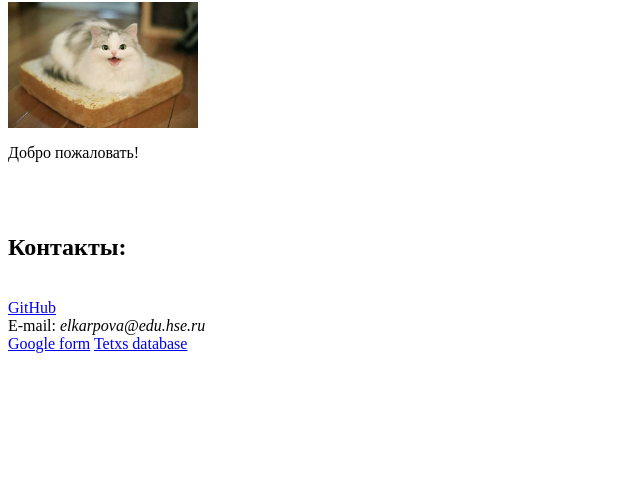
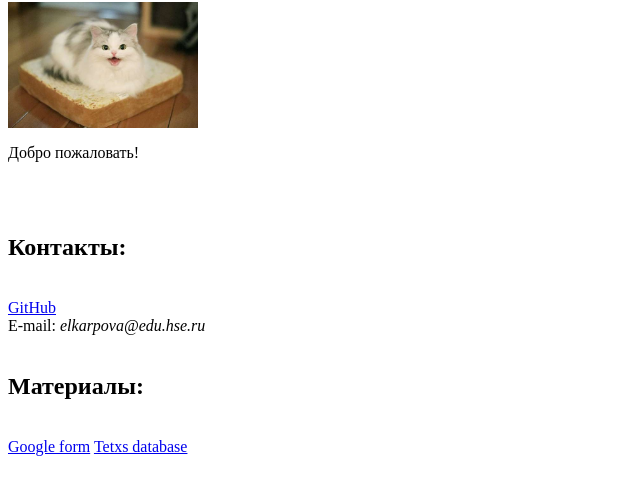
Before and after one commit to elkarpova/elkarpova.github.io, a plain HTML site: page index.html in a window 1280 px wide. Shown: the part 104-598 px from the top of the page, without its empty margins (0-640 px from the left). Drawn offline with Linux system fonts and the light colour scheme.

Commit message:
Update index.html

```diff
--- a/index.html
+++ b/index.html
@@ -17,6 +17,9 @@
       <br/>
       E-mail: <i>elkarpova@edu.hse.ru</i>
     <br/>
+      <br/>
+      <h2>Материалы:</h2>
+      <br/>
     <a href=https://docs.google.com/forms/d/1qZ5cL-zWIUiCXvw8IQfvyZZWZUfK-2DzgE330wAyOHk/edit>Google form</a>
     <a href=https://airtable.com/tblCNPLpIcwCsbQxY/viw4YMQrP0ddBTC6D>Tetxs database</a>
     <br/>
```
